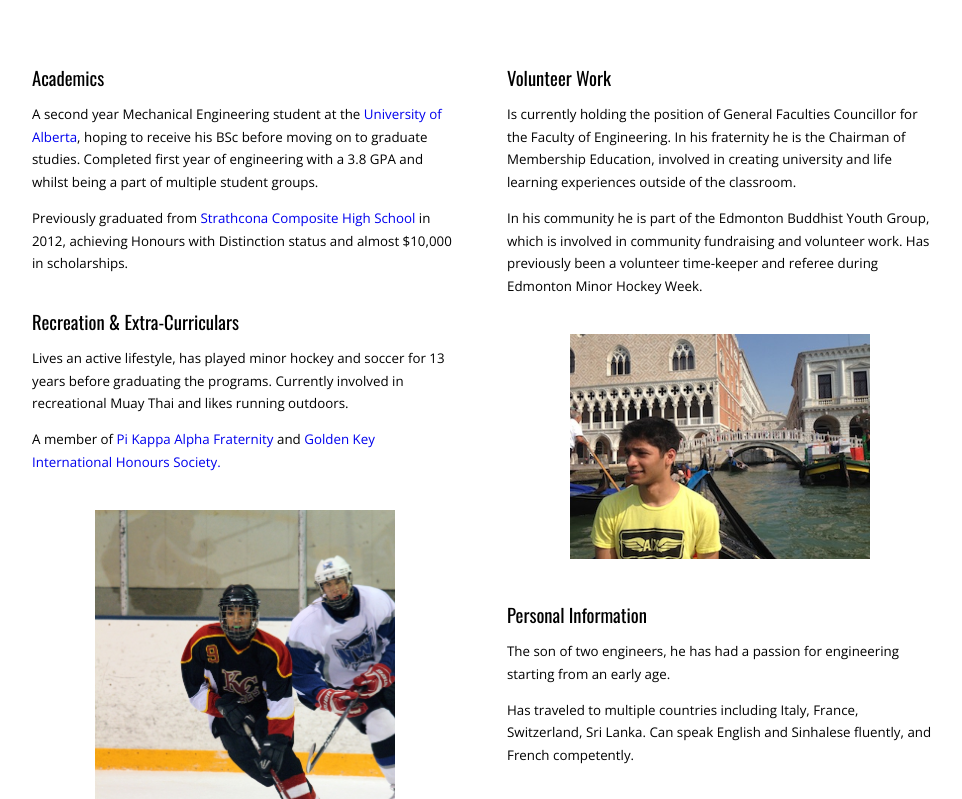
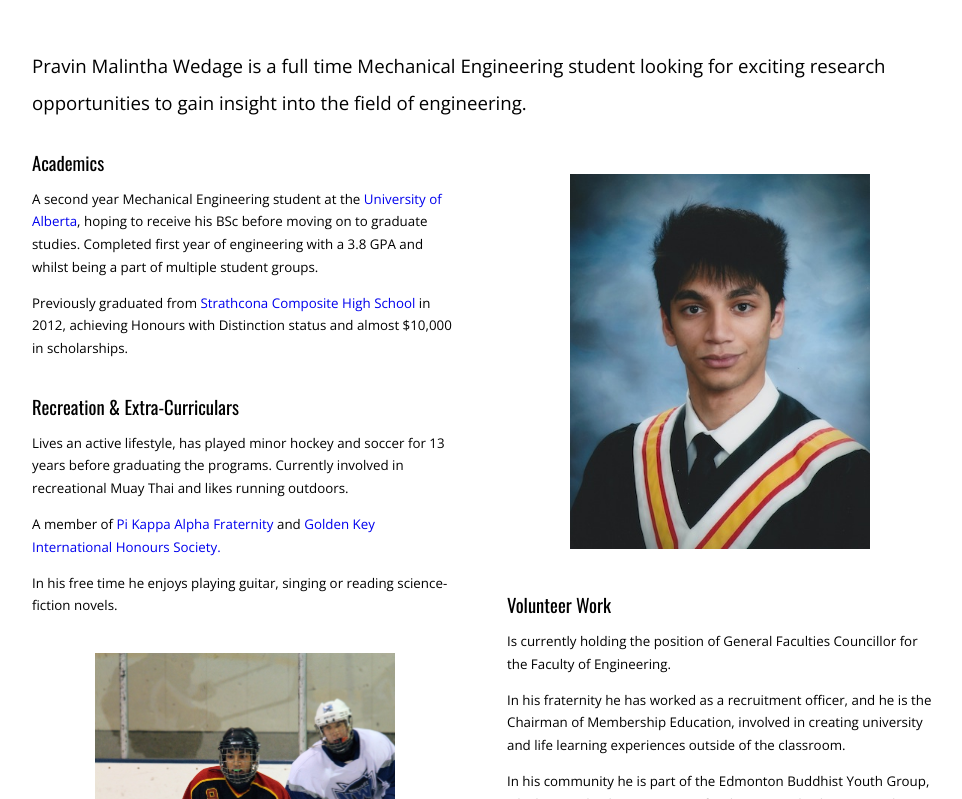
Before and after one commit to pravinwedage/pravinwedage.github.io, a plain HTML site: page index.html in a window 1280 px wide. Shown: the part 153-952 px from the top of the page, without its empty margins (158-1120 px from the left). Drawn offline with nearby package versions, Linux system fonts and the light colour scheme.

Commit message:
Amendments

```diff
--- a/index.html
+++ b/index.html
@@ -2,7 +2,7 @@
 <head>
 <title>Pravin Malintha Wedage</title>
 <link href='http://fonts.googleapis.com/css?family=Oswald:400,300' rel='stylesheet' type='text/css'>
-<link href='http://fonts.googleapis.com/css?family=Open+Sans:400,700' rel='stylesheet' type='text/css'>
+<link href='http://fonts.googleapis.com/css?family=Open+Sans:400,300' rel='stylesheet' type='text/css'>
 <link href='style.css' rel='stylesheet' type='text/css'>
 </head>
 <body>
@@ -10,22 +10,31 @@
 		<div id="name">Pravin Malintha <span style="font-weight:400;">Wedage</span></div>
 	</div>
 	<div id="content">
+		<div id="intro">
+			<p>Pravin Malintha Wedage is a full time Mechanical Engineering student looking for exciting research opportunities to gain insight into the field of engineering.</p>
+		</div>
 		<div id="left">
 			<div class="headertext">Academics</div>
 			<p>A second year Mechanical Engineering student at the <a href="http://www.ualberta.ca">University of Alberta</a>, hoping to receive his BSc before moving on to graduate studies. Completed first year of engineering with a 3.8 GPA and whilst being a part of multiple student groups.</p><p>Previously graduated from <a href="http://strathconaschool.ca">Strathcona Composite High School</a> in 2012, achieving Honours with Distinction status and almost $10,000 in scholarships. </p><br />
 			<div class="headertext">Recreation &amp; Extra-Curriculars</div>
 			<p>Lives an active lifestyle, has played minor hockey and soccer for 13 years before graduating the programs. Currently involved in recreational Muay Thai and likes running outdoors.</p><p>A member of <a href="http://pikes.org">Pi Kappa Alpha Fraternity</a> and <a href="https://goldenkey.org/">Golden Key International Honours Society.</a></p>
+			<p>In his free time he enjoys playing guitar, singing or reading science-fiction novels.</p>
 			<br />
 			<img class="center" src="images/game.jpg" width="300" />
 		</div>
 		<div id="right">
+			<br /><img class="center" src="images/portrait.jpg" width="300" /><br /><br />
 			<div class="headertext">Volunteer Work</div>
-			<p>Is currently holding the position of General Faculties Councillor for the Faculty of Engineering. In his fraternity he is the Chairman of Membership Education, involved in creating university and life learning experiences outside of the classroom.</p><p>In his community he is part of the Edmonton Buddhist Youth Group, which is involved in community fundraising and volunteer work. Has previously been a volunteer time-keeper and referee during Edmonton Minor Hockey Week.</p>
+			<p>Is currently holding the position of General Faculties Councillor for the Faculty of Engineering.</p>
+			<p>In his fraternity he has worked as a recruitment officer, and he is the Chairman of Membership Education, involved in creating university and life learning experiences outside of the classroom.</p>
+			<p>In his community he is part of the Edmonton Buddhist Youth Group, which is involved in community fundraising and volunteer work. Has previously been a volunteer time-keeper and referee during Edmonton Minor Hockey Week.</p>
 			<br />
 			<img class="center" src="images/europe.jpg" width="300" />
 			<br /><br />
 			<div class="headertext">Personal Information</div>
-			<p>The son of two engineers, he has had a passion for engineering starting from an early age.</p><p>Has traveled to multiple countries including Italy, France, Switzerland, Sri Lanka. Can speak English and Sinhalese fluently, and French competently.</p>
+			<p>The son of two engineers, he has had a passion for engineering starting from an early age.</p>
+			<p>Has traveled to multiple countries including Italy, France, Switzerland, Sri Lanka. Can speak English and Sinhalese fluently, and French competently (DELF B1). </p>
+			<p>Contact Pravin by email at <a href="mailto:wedage@ualberta.ca">wedage@ualberta.ca</a></p>
 		</div>
 	</div>
 	<div id="footer"></div>
--- a/style.css
+++ b/style.css
@@ -21,11 +21,18 @@ a:link {
 }
 
 #content {
-	margin: 70px auto;
+	margin: 50px auto;
 	width: 900px;
 	font-family: 'Open Sans', sans-serif;
 	font-size: 10pt;
 	line-height: 170%;
+}
+
+#intro {
+	font-size: 14pt;
+	line-height: 200%;
+	font-weight: 300;
+	margin-bottom: 30px;
 }
 
 #left {
```
Also changed, not shown: images/portrait.jpg (added).
